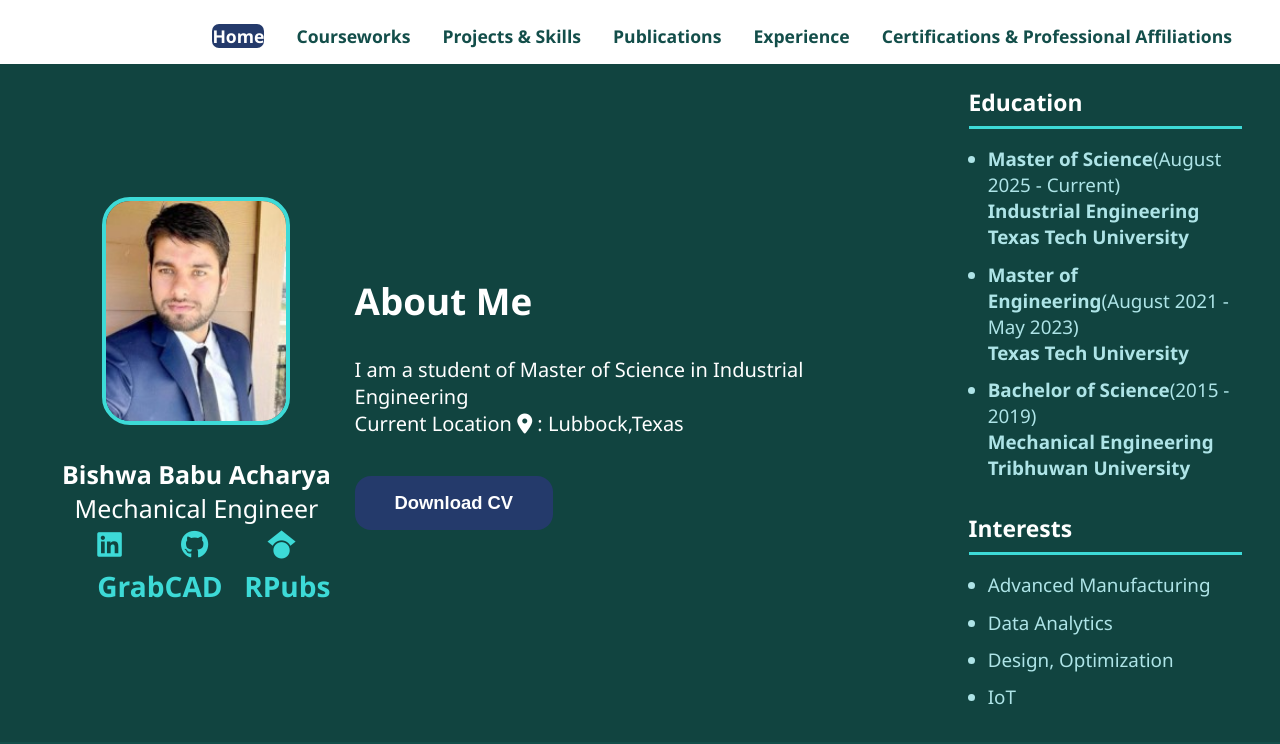
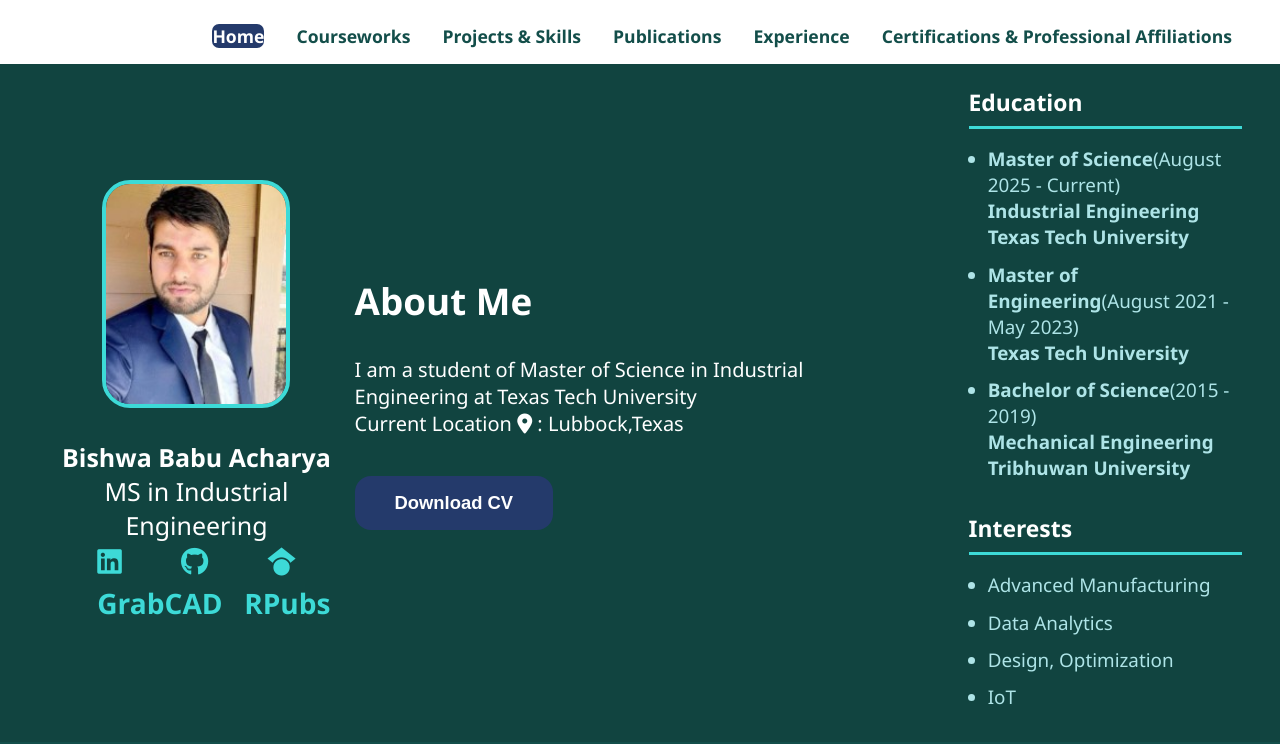
Before and after one commit to bibashmanjusubedi/portfolioBBA, a plain HTML site: page index.html in a window 1280 px wide. Drawn offline with Linux system fonts and the light colour scheme.

Commit message:
Index.html updated

```diff
--- a/index.html
+++ b/index.html
@@ -27,7 +27,7 @@
           <img src="avatar.jpg" alt="Your Avatar">
           <div class="profile-meta">
             <strong>Bishwa Babu Acharya</strong><br>
-            Mechanical Engineer<br>
+            MS in Industrial Engineering<br>
           </div>
           <div class="profile-links">
             <div class="profile-link-row">
@@ -46,7 +46,7 @@
         <div class="about-main">
           <h2>About Me</h2>
           <p>
-            I am a student of Master of Science in Industrial Engineering<br>
+            I am a student of Master of Science in Industrial Engineering at Texas Tech University<br>
             Current Location <i class="fa-solid fa-location-dot"></i> : Lubbock,Texas
 
           </p>
```
